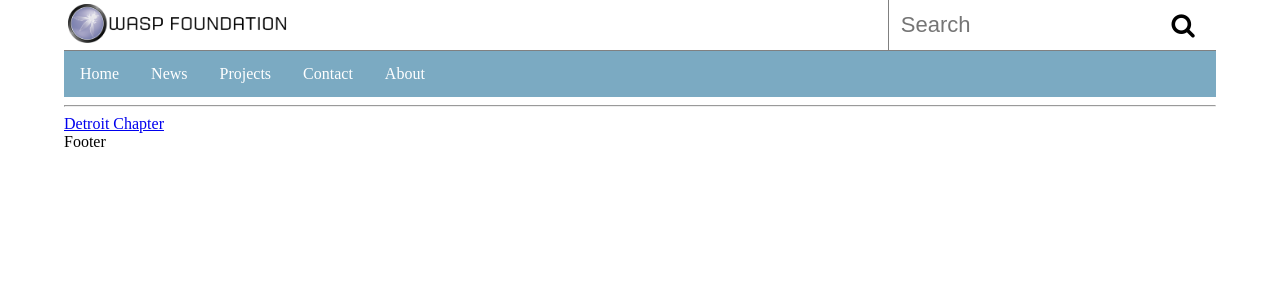
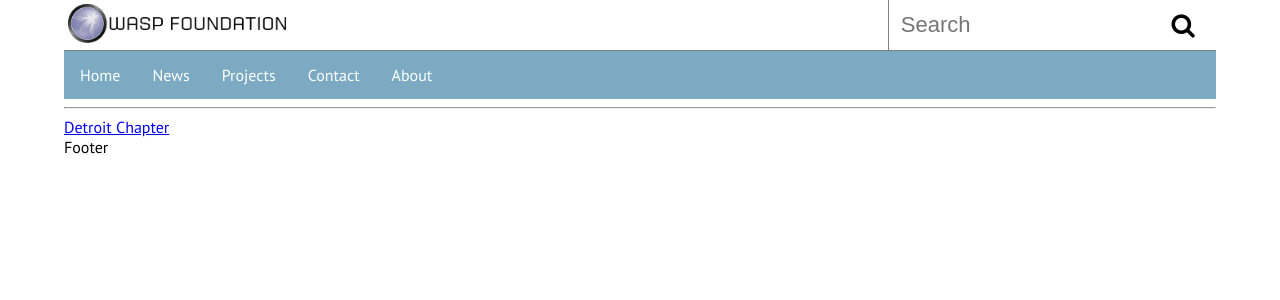
Before and after one commit to TangSooDo/Projector, a Jekyll site: the page built from docs/projects.html, in a window 1280 px wide. Shown: the top 300 px of the page. Built offline with Jekyll 4.4.1, drawn with Linux system fonts in a browser that asks for light colours.

Commit message:
PT is not Barnum

```diff
--- a/docs/_includes/header.html
+++ b/docs/_includes/header.html
@@ -1,6 +1,7 @@
 <head>
   <link rel="stylesheet" href="https://cdnjs.cloudflare.com/ajax/libs/font-awesome/4.7.0/css/font-awesome.min.css">
   <link rel="stylesheet" href="css/main.css">
+  <link href="https://fonts.googleapis.com/css?family=PT+Sans" rel="stylesheet">
 </head>
 
 <div class="header">
--- a/docs/css/main.css
+++ b/docs/css/main.css
@@ -1,4 +1,6 @@
-html {}
+html {
+    font-family: 'PT Sans', sans-serif;
+}
 
 body {
     margin: 0;
```
